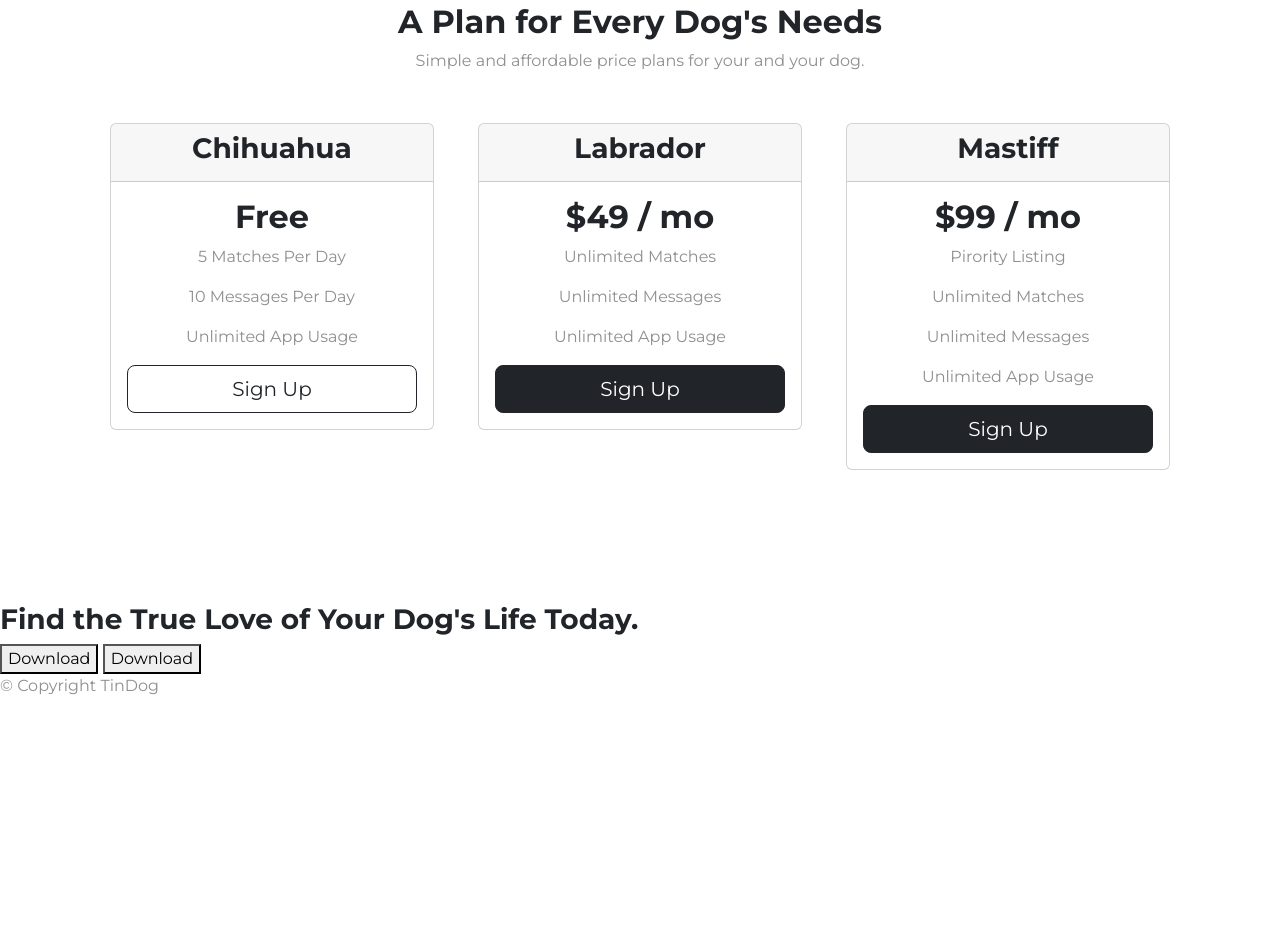
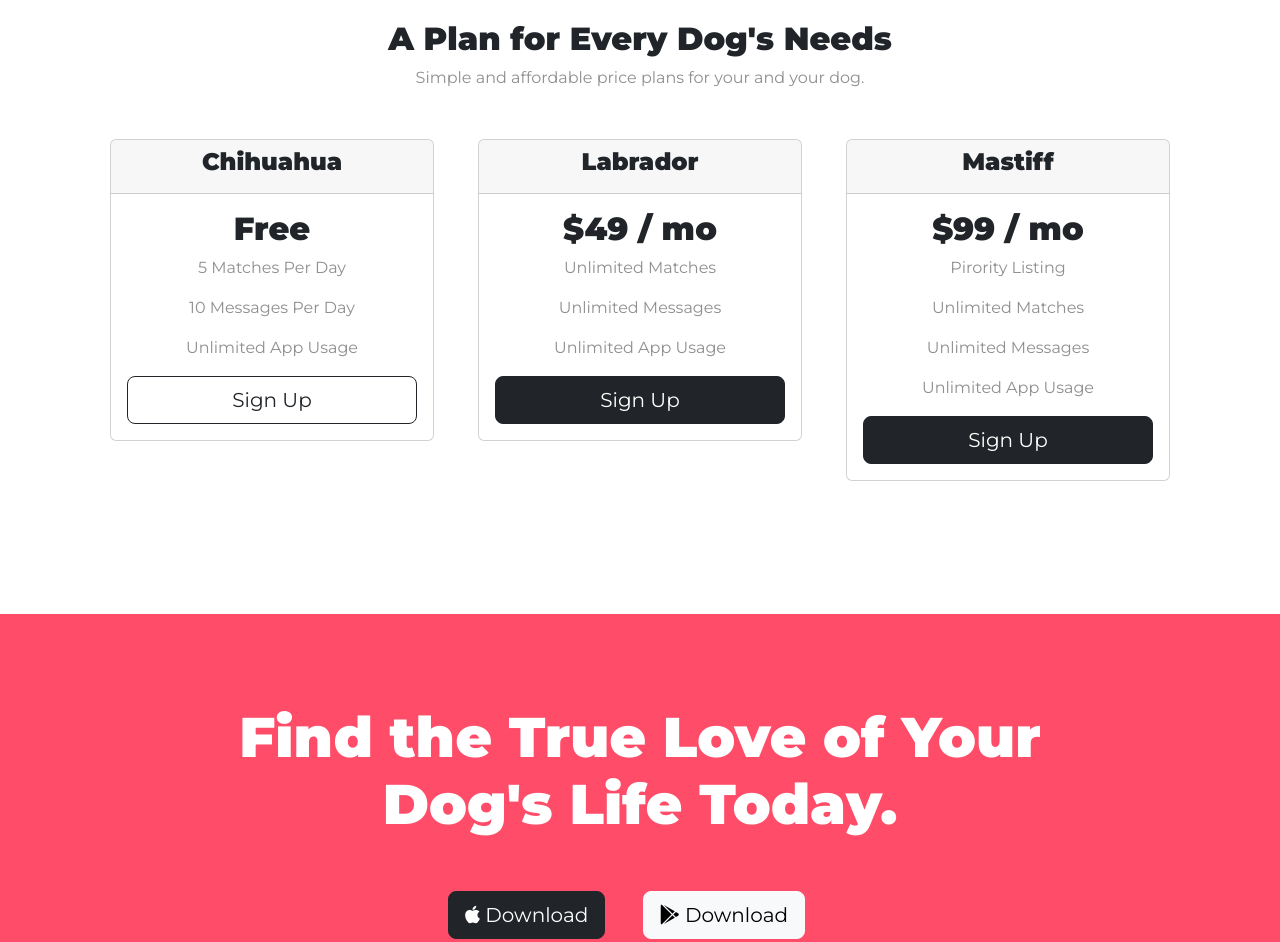
Before and after one commit to ShashiKPD/tindog, a plain HTML site: page index.html in a window 1280 px wide. Shown: the part 1831-2773 px from the top of the page. Before the commit the page ends 2545 px from the top, so only its background shows below. Drawn offline with nearby package versions, Linux system fonts and the light colour scheme.

Commit message:
CTA section and footer added

```diff
--- a/css/styles.css
+++ b/css/styles.css
@@ -1,5 +1,11 @@
 body {
   font-family: "Montserrat";
+}
+h1, h2, h3, h4, h5, h6 {
+  font-weight: 900;
+}
+p {
+  color: #8f8f8f;
 }
 
 #title {
@@ -7,21 +13,7 @@ body {
   color: #fff;
 }
 .container-fluid {
-  padding: 3% 15% 7%;
-}
-h1 {
-  font-weight: 900;
-  font-size: 3.5rem;
-  line-height: 1.5;
-}
-h2 {
-  font-weight: bold;
-}
-h3 {
-  font-weight: 700;
-}
-p {
-  color: #8f8f8f;
+  padding: 3% 15% 10%;
 }
 
 /* Navigation Bar */
@@ -41,9 +33,14 @@ p {
   font-weight: 300;
 }
 .download-button {
-  margin: 5% 3% 5% 0;
+  margin: 5% 3% 0 0;
 }
 
+/* Heading */
+.big-heading {
+  font-size: 3.5rem;
+  line-height: 1.5;
+}
 /* Title Image */
 .title-img-col {
   position: relative;
@@ -106,6 +103,28 @@ p {
 .pricing-col {
   padding: 3% 2%;
 }
+
+/* Call to Action */
+#cta {
+  background-color: #ff4c68;
+  color: #fff;
+  padding: 7% 15%;
+  font-size: 2.5rem;
+  text-align: center;
+}
+.cta-heading {
+  font-size: 3.5rem;
+}
+
+/* Footer */
+#footer {
+  text-align: center;
+  padding: 5% 15%;
+}
+.social-icon {
+  margin: 20px 10px;
+}
+
 @media (max-width: 992px) {
   #title{
     text-align: center;
--- a/index.html
+++ b/index.html
@@ -35,13 +35,13 @@
         <div class="collapse navbar-collapse" id="navbarNav">
           <ul class="navbar-nav ms-auto">
             <li class="nav-item">
-              <a class="nav-link" href="#">Contact</a>
+              <a class="nav-link" href="#footer">Contact</a>
             </li>
             <li class="nav-item">
-              <a class="nav-link" href="#">Pricing</a>
+              <a class="nav-link" href="#pricing">Pricing</a>
             </li>
             <li class="nav-item">
-              <a class="nav-link" href="#">Download</a>
+              <a class="nav-link" href="#cta">Download</a>
             </li>
           </ul>
         </div>
@@ -50,7 +50,7 @@
       <!-- Title -->
       <div class="row">
         <div class="col-lg-6">
-          <h1 class="">Meet new and interesting dogs nearby.</h1>
+          <h1 class="big-heading">Meet new and interesting dogs nearby.</h1>
           <button class="btn btn-dark btn-lg download-button" type="button"><i class="fa-brands fa-apple"></i> Download</button>
           <button class="btn btn-outline-light btn-lg download-button" type="button"><i class="fa-brands fa-google-play"></i> Download</button>
         </div>
@@ -148,7 +148,7 @@
       <div class="pricing-col col-lg-4 col-md-6">
         <div class="card">
           <div class="card-header">
-            <h3>Chihuahua</h3>
+            <h4>Chihuahua</h4>
           </div>
           <div class="card-body">
             <h2>Free</h2>
@@ -163,7 +163,7 @@
       <div class="pricing-col col-lg-4 col-md-6">
         <div class="card">
           <div class="card-header">
-            <h3>Labrador</h3>
+            <h4>Labrador</h4>
           </div>
           <div class="card-body">
             <h2>$49 / mo</h2>
@@ -178,7 +178,7 @@
       <div class="pricing-col col-lg-4">
         <div class="card">
           <div class="card-header">
-            <h3>Mastiff</h3>
+            <h4>Mastiff</h4>
           </div>
           <div class="card-body">
             <h2>$99 / mo</h2>
@@ -200,9 +200,9 @@
 
   <section id="cta">
 
-    <h3>Find the True Love of Your Dog's Life Today.</h3>
-    <button type="button">Download</button>
-    <button type="button">Download</button>
+    <h3 class="cta-heading">Find the True Love of Your Dog's Life Today.</h3>
+    <button class="btn btn-dark btn-lg download-button" type="button"><i class="fa-brands fa-apple"></i> Download</button>
+    <button class="btn btn-light btn-lg download-button" type="button"><i class="fa-brands fa-google-play"></i> Download</button>
 
   </section>
 
@@ -210,8 +210,11 @@
   <!-- Footer -->
 
   <footer id="footer">
-
-    <p>© Copyright TinDog</p>
+    <i class="social-icon fa-brands fa-twitter"></i>
+    <i class="social-icon fa-brands fa-facebook-f"></i>
+    <i class="social-icon fa-brands fa-instagram"></i>
+    <i class="social-icon fa-solid fa-envelope"></i>
+    <p>© Copyright 2022 TinDog</p>
 
   </footer>
 
```
